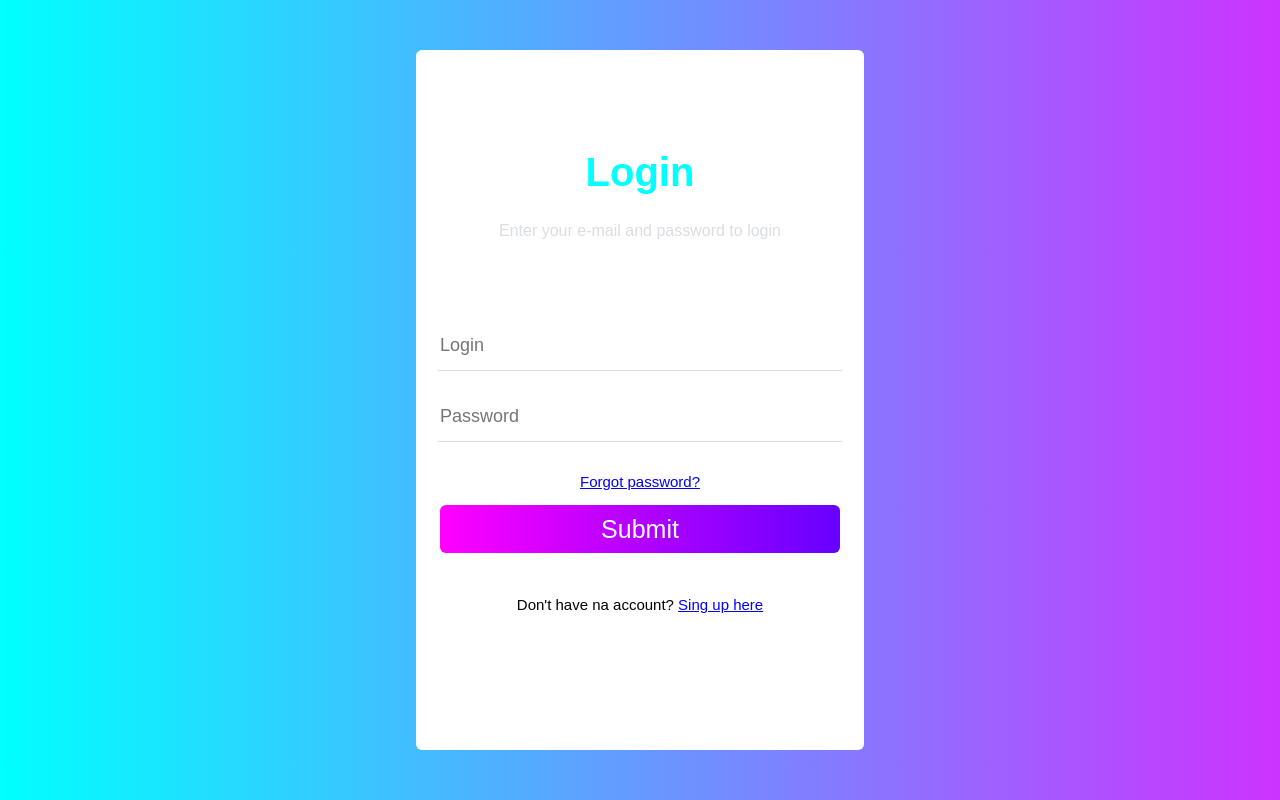
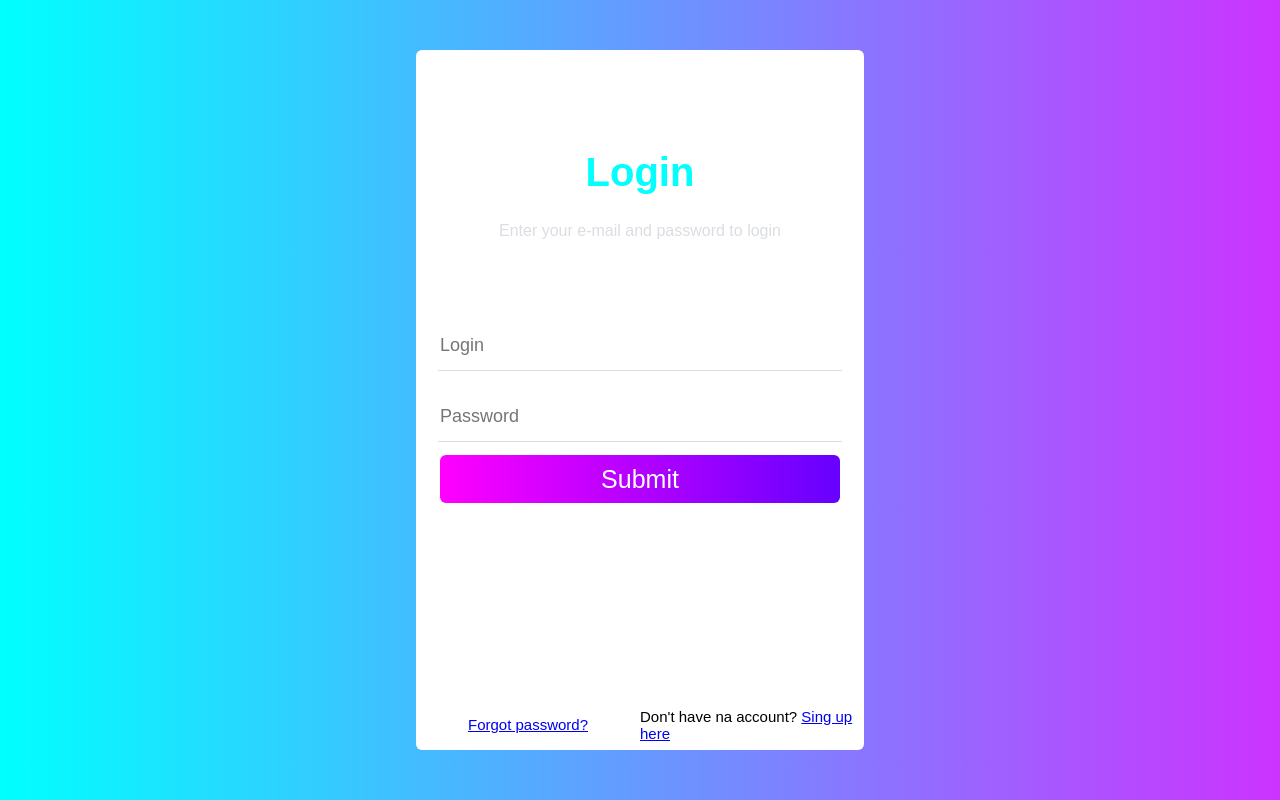
Before and after one commit to JanKolo04/task-table, a PHP site: page /login.html in a window 1280 px wide. Run offline with PHP 8.4, Linux system fonts and the light colour scheme.

Commit message:
better position for signup and forgot

```diff
--- a/login-style.css
+++ b/login-style.css
@@ -94,28 +94,40 @@
 }
 
 
+.forgot-signup {
+	margin-top: 193px;
+	width: 100%;
+	height: 50px;
+	display: flex;
+	flex-direction: row;
+	border-bottom-right-radius: 6px;
+	border-bottom-left-radius: 6px;
+}
+
 
 #forgot-text {
-	margin-top: 30px;
-	width: 100%;
-	height: 20px;
+	width: 50%;
+	height: 50px;
 	display: flex;
 	justify-content: center;
 	align-items: center;
+	border-bottom-left-radius: 6px;
+}
+
+#forgot {
 	font-size: 15px;
 	font-family: Arial, Helvetica, sans-serif;
 }
 
 
 #register-div {
-	margin-top: 20px;
-	width: 100%;
-	height: 55px;
+	width: 50%;
+	height: 50px;
 	display: flex;
 	justify-content: center;
   	align-items: center;
+  	border-bottom-right-radius: 6px;
 }
-
 
 
 #register {
--- a/login.html
+++ b/login.html
@@ -20,17 +20,20 @@
 			<input type="text" class="login" required placeholder="Login">
 			<input type="Password" class="passwd" required placeholder="Password">
 
-			<div id="forgot-text">
-				<a id="forgot" href="main.html">Forgot password?</a>
-			</div>
 
 			<div id="submit-div">
 				<button class="submit" id="submit">Submit</button>
 			</div>
 
 
-			<div id="register-div">
-				<p id="register">Don't have na account? <a href="main.html">Sing up here</a></p>
+			<div class="forgot-signup">
+				<div id="forgot-text">
+					<a id="forgot" href="main.html">Forgot password?</a>
+				</div>
+
+				<div id="register-div">
+					<p id="register">Don't have na account? <a href="main.html">Sing up here</a></p>
+				</div>
 			</div>
 
 		</div>
```
